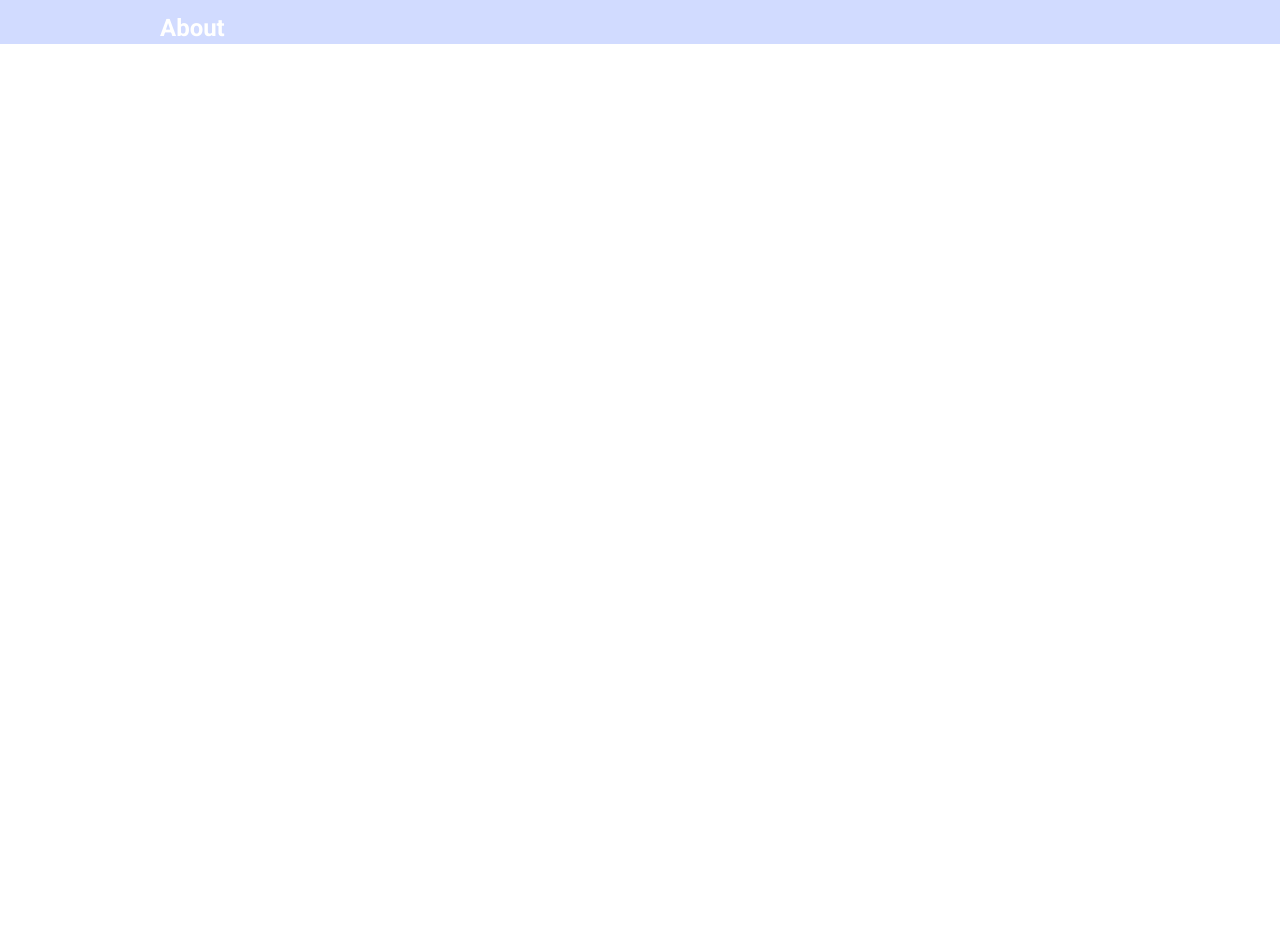
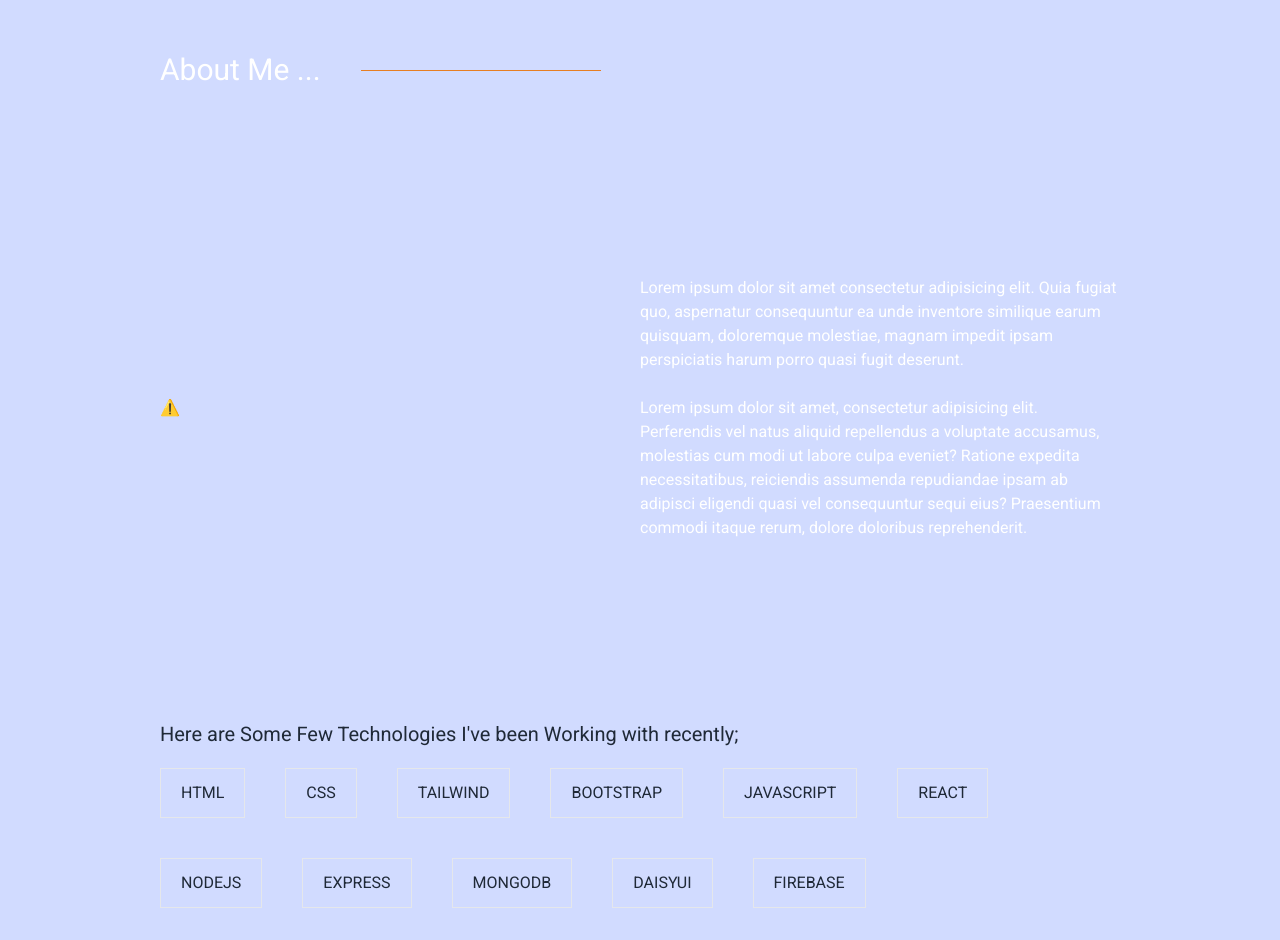
Before and after one commit to Richmond-Andoh/DevFolio, a React (Vite) app in the folder client/: page / in a window 1280 px wide. Shown: the part 700-1640 px from the top of the page. Before the commit the page ends 800 px from the top, so only its background shows below. Built offline with nearby package versions, Linux system fonts and the light colour scheme; no server answers.

Commit message:
Skills section added to the about section

```diff
--- a/client/index.html
+++ b/client/index.html
@@ -5,6 +5,8 @@
     <link rel="icon" type="image/svg+xml" href="/vite.svg" />
     <meta name="viewport" content="width=device-width, initial-scale=1.0" />
     <title>Richy - Dev</title>
+
+    <script src="https://unpkg.com/@lottiefiles/lottie-player@latest/dist/lottie-player.js"></script>
   </head>
   <body>
     <div id="root"></div>
--- a/client/src/components/SectionsTtitle.jsx
+++ b/client/src/components/SectionsTtitle.jsx
@@ -1,8 +1,9 @@
 
 const SectionsTtitle = ({ title }) => {
   return (
-    <div className='flex'>
-        <h1 className='text-white text-2xl font-semibold'>{title}</h1>
+    <div className='flex items-center gap-10 py-10'>
+        <h1 className='text-white text-3xl'>{title}</h1>
+        <div className="w-60 h-[1px] bg-primary"></div>
     </div>
   )
 }
--- a/client/src/sections/about/About.jsx
+++ b/client/src/sections/about/About.jsx
@@ -1,9 +1,64 @@
+/* eslint-disable react/jsx-key */
 import SectionsTtitle from "../../components/SectionsTtitle";
 
 const About = () => {
+
+    const skills = (
+        [
+            "HTML",
+            "CSS",
+            "TAILWIND",
+            "BOOTSTRAP",
+            "JAVASCRIPT",
+            "REACT",
+            "NODEJS",
+            "EXPRESS",
+            "MONGODB",
+            "DAISYUI",
+            "FIREBASE"
+
+        ]
+    )
+
   return (
     <div>
-      <SectionsTtitle title={"About"} />
+      <SectionsTtitle title="About Me ..." />
+
+        <div className="flex w-full items-center">
+            <div className="h-[70vh] w-1/2">
+               <lottie-player src="https://lottie.host/542c2684-7209-48c1-b21a-e343de79dba6/NUt7nWpQ2l.json" background="transparent" autoplay speed="1" direction="1" mode="normal"></lottie-player>
+            </div>
+            <div className="flex flex-col gap-6 w-1/2">
+                <p className="text-white">
+                    Lorem ipsum dolor sit amet consectetur adipisicing elit. Quia fugiat
+                    quo, aspernatur consequuntur ea unde inventore similique earum quisquam,
+                    doloremque molestiae,
+                    magnam impedit ipsam perspiciatis harum porro quasi fugit deserunt.
+                </p>
+
+                <p className="text-white">
+                    Lorem ipsum dolor sit amet, consectetur adipisicing elit.
+                    Perferendis vel natus aliquid repellendus a voluptate accusamus,
+                     molestias cum modi ut labore culpa eveniet? Ratione expedita
+                     necessitatibus, reiciendis assumenda repudiandae ipsam ab adipisci
+                     eligendi quasi vel consequuntur sequi eius?
+                    Praesentium commodi itaque rerum, dolore doloribus reprehenderit.
+                </p>
+            </div>
+        </div>
+
+        <div className="py-8">
+            <h1 className="text-teal text-xl">Here are Some Few Technologies I've been Working with recently;</h1>
+            <div className="flex flex-wrap gap-10 mt-5">
+                {
+                    skills.map((skill, idx) => (
+                        <div className="border border-teal px-5 py-3">
+                            <h1 className="text-teal">{skill}</h1>
+                        </div>
+                    ))
+                }
+            </div>
+        </div>
     </div>
   )
 }
--- a/client/src/sections/intro/Intro.jsx
+++ b/client/src/sections/intro/Intro.jsx
@@ -8,7 +8,7 @@ const Intro = () => {
         <p className="text-white w-2/3">Lorem ipsum dolor sit amet consectetur adipisicing elit. Id deserunt exercitationem eius, rerum architecto earum ex
             dolore minus consequatur totam maiores culpa odit
         </p>
-        <button className="btn text-tertiary border-tertiary px-9 py-4 text-center">Get Started</button>
+        <button className="text-teal border border-teal px-9 py-4 text-center">Get Started</button>
 
     </div>
   )
```
